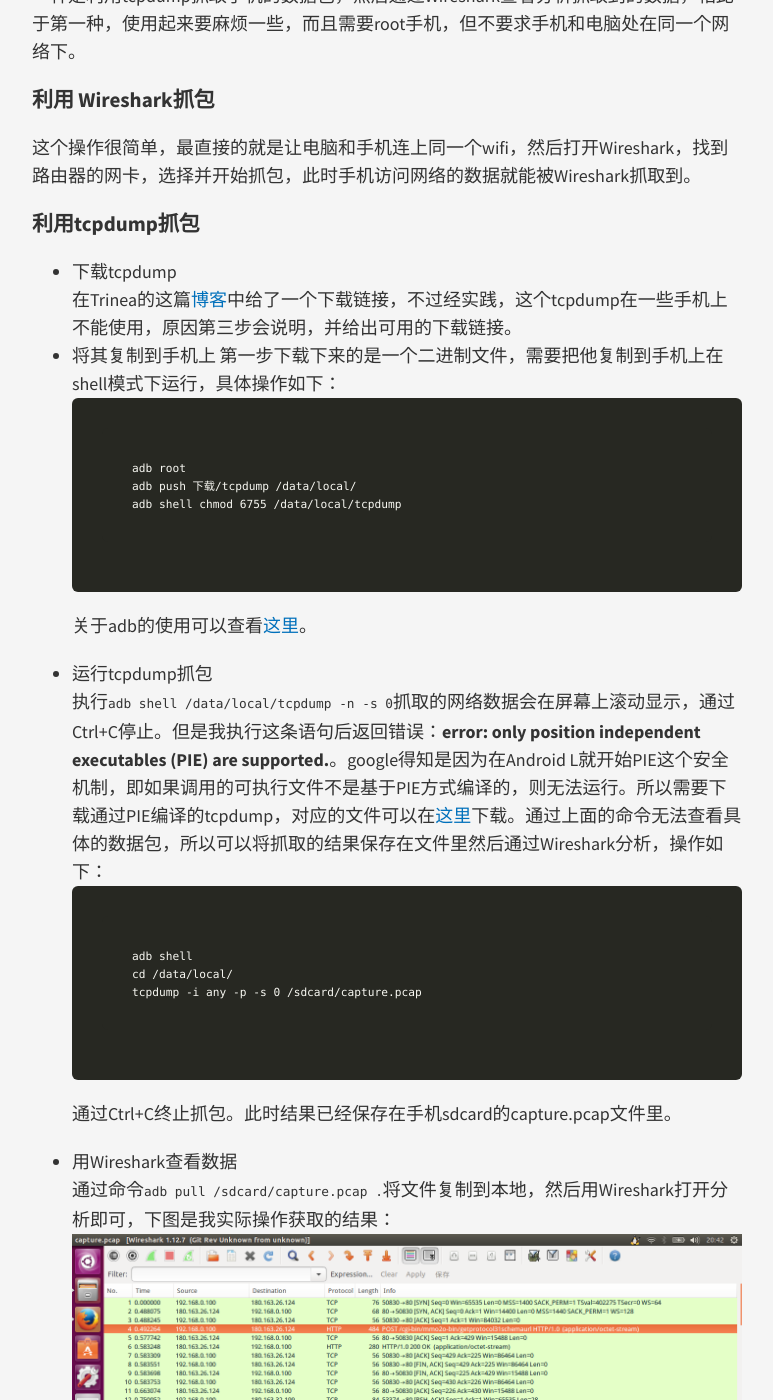
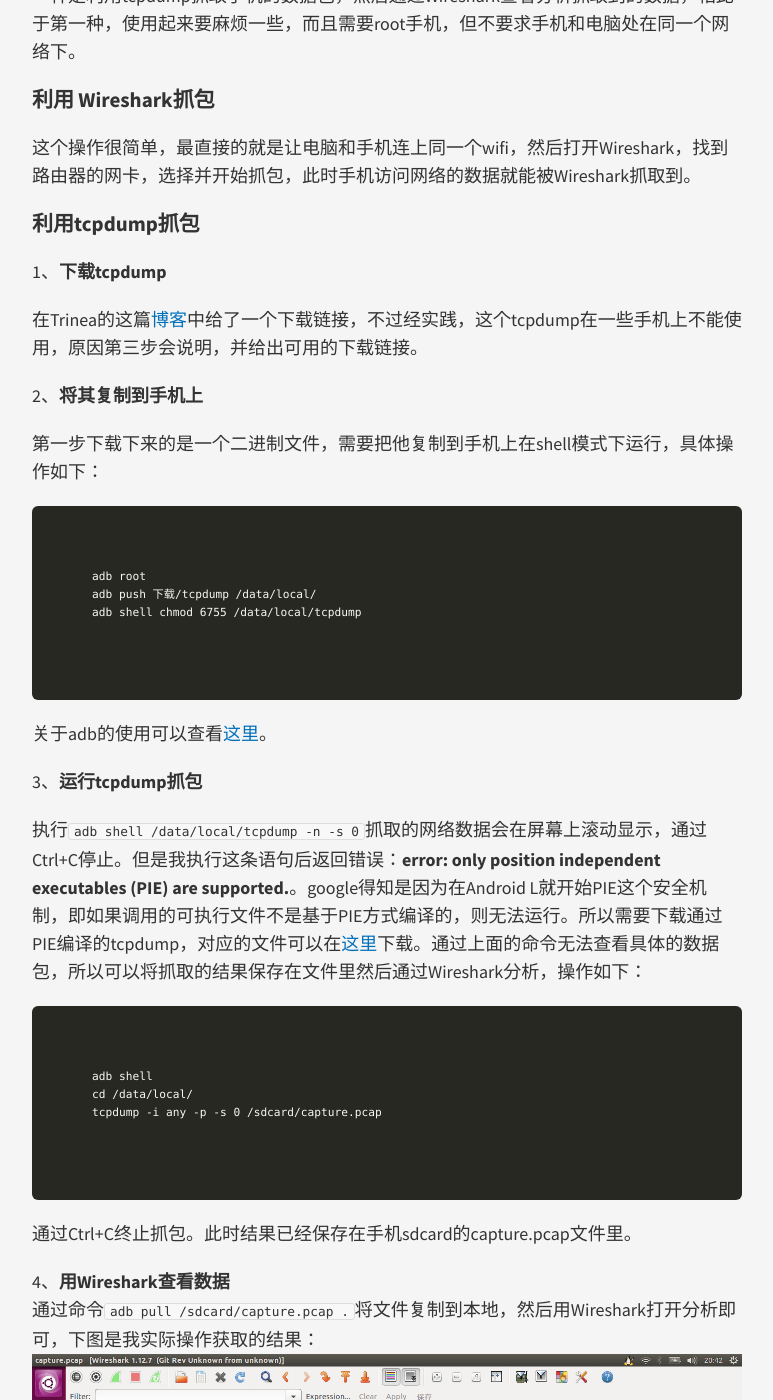
Before and after one commit to rantianhua/rantianhua.github.io, a Jekyll site: the page built from _posts/2016-01-31-capture.md, in a window 1280 px wide and 1400 px high, scrolled down 306 px. Shown: the whole window, without its empty margins (253-1026 px from the left). Built offline with Jekyll 4.4.1, drawn with Linux system fonts in a browser that asks for light colours; nearby versions of some CDN libraries; Markdown is read by kramdown in place of the engine named in the settings.

Commit message:
修改capture.md的排版

````diff
--- a/_posts/2016-01-31-capture.md
+++ b/_posts/2016-01-31-capture.md
@@ -10,9 +10,12 @@
 
 ###利用tcpdump抓包
 
-* 下载tcpdump
+1、__下载tcpdump__
+
 在Trinea的这篇[博客](http://www.trinea.cn/android/tcpdump_wireshark/)中给了一个下载链接，不过经实践，这个tcpdump在一些手机上不能使用，原因第三步会说明，并给出可用的下载链接。
-* 将其复制到手机上
+
+2、__将其复制到手机上__
+
 第一步下载下来的是一个二进制文件，需要把他复制到手机上在shell模式下运行，具体操作如下：
 ```
 adb root
@@ -21,7 +24,8 @@
 ```
 关于adb的使用可以查看[这里](http://rantianhua.github.io/useadb/)。
 
-* 运行tcpdump抓包
+3、__运行tcpdump抓包__
+
 执行`adb shell /data/local/tcpdump -n -s 0`抓取的网络数据会在屏幕上滚动显示，通过Ctrl+C停止。但是我执行这条语句后返回错误：__error: only position independent executables (PIE) are supported.__。google得知是因为在Android L就开始PIE这个安全机制，即如果调用的可执行文件不是基于PIE方式编译的，则无法运行。所以需要下载通过PIE编译的tcpdump，对应的文件可以在[这里](https://github.com/zencodex/hack-android/raw/master/arm-bin/tcpdump-pie/tcpdump)下载。通过上面的命令无法查看具体的数据包，所以可以将抓取的结果保存在文件里然后通过Wireshark分析，操作如下：
 ```
 adb shell
@@ -30,7 +34,7 @@
 ```
 通过Ctrl+C终止抓包。此时结果已经保存在手机sdcard的capture.pcap文件里。
 
-* 用Wireshark查看数据
+4、__用Wireshark查看数据__
 通过命令`adb pull /sdcard/capture.pcap .`将文件复制到本地，然后用Wireshark打开分析即可，下图是我实际操作获取的结果：
 ![利用tcpdump抓取的数据]({{site.baseurl}}/public/images/tcpdumpcapture.png)
 可以看到tcp的三次握手过程和手机向微信发出的post请求。
````
